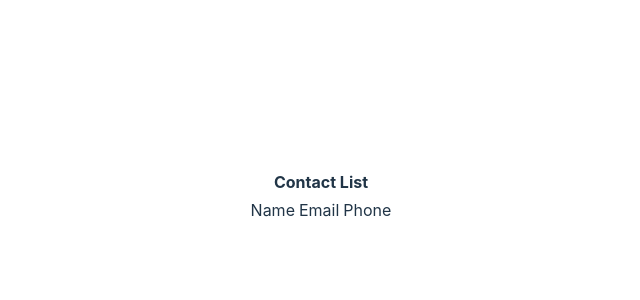
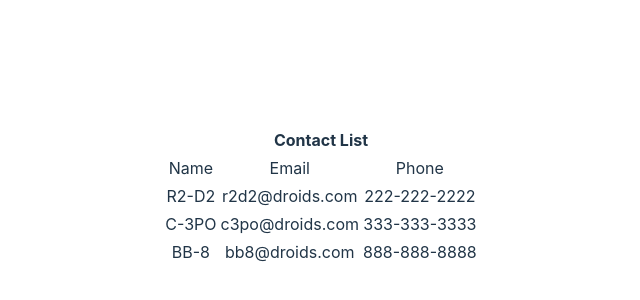
Before and after one commit to huytranwi1/contact-workshop, a React (Vite) app: page / in a window 1280 px wide. Shown: the part 204-504 px from the top of the page, without its empty margins (319-959 px from the left). Built offline with nearby package versions, Linux system fonts and the light colour scheme.

Commit message:
finished with dummy contact

```diff
--- a/src/Components/ContactList.jsx
+++ b/src/Components/ContactList.jsx
@@ -1,5 +1,18 @@
+import ContactRow from './ContactRow'
 import React from "react";
+import { useState } from "react";
+
+const dummyContacts = [
+  { id: 1, name: "R2-D2", phone: "222-222-2222", email: "r2d2@droids.com" },
+  { id: 2, name: "C-3PO", phone: "333-333-3333", email: "c3po@droids.com" },
+  { id: 3, name: "BB-8", phone: "888-888-8888", email: "bb8@droids.com" },
+];
+
+
 function ContactList() {
+
+  const [contacts, setContacts]=useState(dummyContacts)
+  console.log("Contacts: ", contacts)
 
   return (
         <table>
@@ -15,7 +28,9 @@ function ContactList() {
               <td>Phone</td>
             </tr>
             {
-               // Map over data here
+               contacts.map((contact)=>{
+                return <ContactRow key={contact.id} contact={contact} />;
+               })
              }
           </tbody>
         </table>
--- /dev/null
+++ b/src/Components/ContactRow.jsx
@@ -0,0 +1,12 @@
+
+function ContactRow({contact}){
+    return (
+        <tr>
+            <td>{contact.name}</td>
+            <td>{contact.email}</td>
+            <td>{contact.phone}</td>
+        </tr>
+    )
+}
+
+export default ContactRow
```
